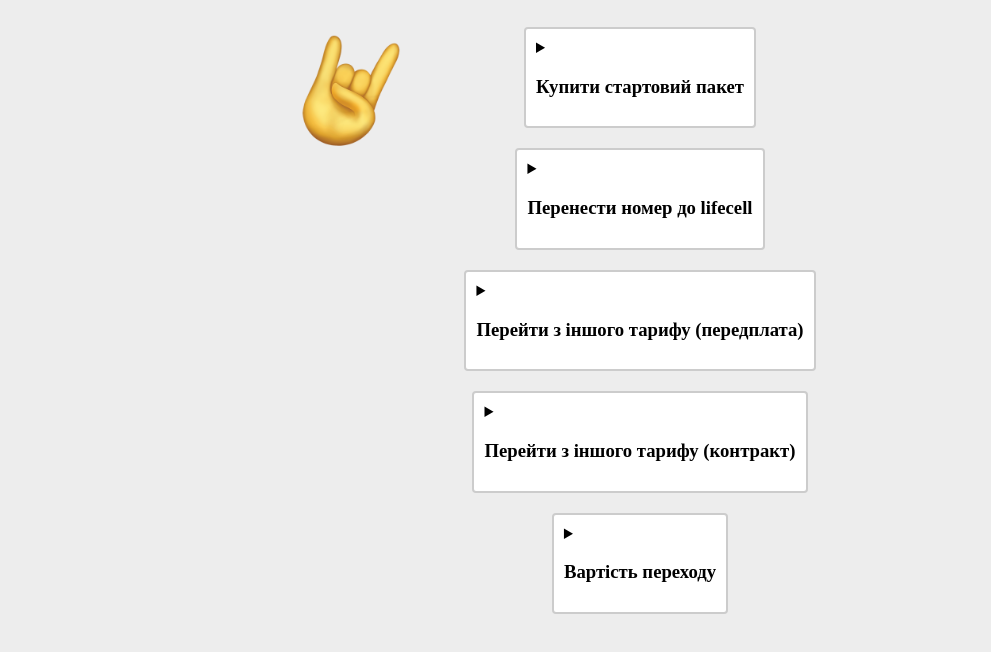
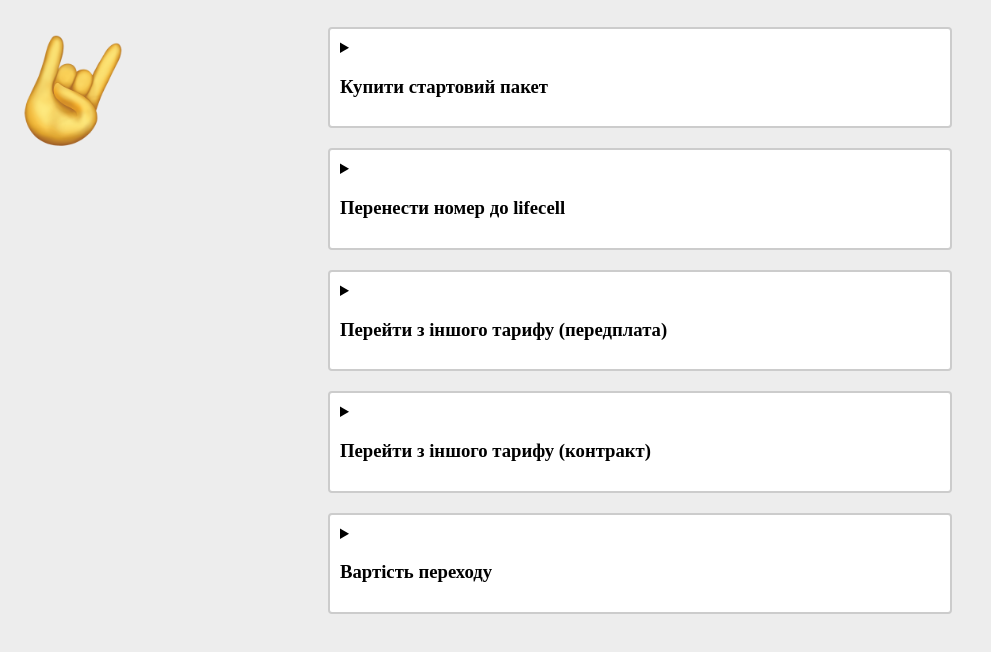
Before and after one commit to OleksandrDovgaliuk/OleksandrDovgaliuk.github.io, a plain HTML site: page index.html in a window 1280 px wide. Shown: the part 60-712 px from the top of the page, without its empty margins (0-991 px from the left). Drawn offline with Linux system fonts and the light colour scheme.

Commit message:
Add files via upload

```diff
--- a/css/base.css
+++ b/css/base.css
@@ -23,10 +23,11 @@
 .image {
   position: absolute;
   top: 0;
-  left: 270%;
-  transform: translateX(-50%); /* Center the image horizontally */
-  width: 100%; /* Make the image responsive */
-  max-width: 400px; /* Adjust the maximum width as needed */
+  left: 50%;
+  transform: translateX(-50%);
+  width: 100%;
   height: auto;
-  margin-bottom: 20px; /* Add some bottom margin for spacing */
+  object-fit: contain;
+  max-width: 100%;
+  margin-bottom: 20px;
 }
--- a/css/containers.css
+++ b/css/containers.css
@@ -4,6 +4,7 @@
   padding: 10px;
   margin-bottom: 20px;
   max-width: 100%;
+  width: 600px;
   background-color: white;
 }
 
```
